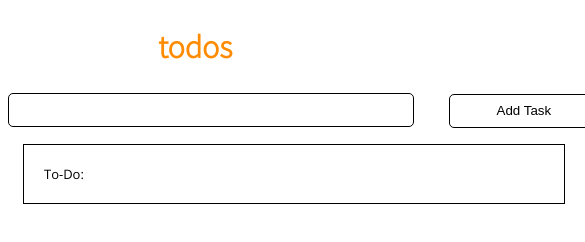
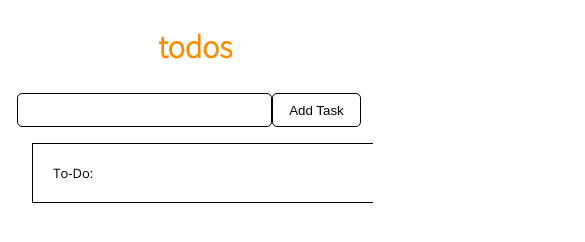
Before and after one commit to DanielLChapman/todo-tree, a plain HTML site: page index.html in a window 390 px wide. Shown: the top 242 px of the page, 585 px wide, since content can reach past the window. Drawn offline with nearby package versions, Linux system fonts and the light colour scheme; some packages are replaced by stand-ins of ours.

Commit message:
Mobile Update

```diff
--- a/style.css
+++ b/style.css
@@ -3,6 +3,13 @@
 	margin: 0 auto;
 	overflow-x: scroll;
 	height: auto;
+}
+@media screen and (max-width: 650px) {
+	.tree-box {
+		width: 95%;
+		position: relative;
+		left: 2.5%;
+	}
 }
 ul {
 	list-style: none;
@@ -70,3 +77,23 @@ h3 {
 	border: 2px solid #555555;
 	height: 2px;
 }
+
+@media screen and (max-width: 650px) {
+	.tree-box, .input-field {
+		width: 95%;
+		position: relative;
+		left: 0;
+	}
+	.input-field input {
+		width: 70%;
+		float: left;
+	}
+	.input-field button {
+		float: left;
+		width: 25%;
+		left: initial;
+	}
+	li {
+		width: 400px;
+	}
+}
```
Also changed, not shown: 1 other file.
